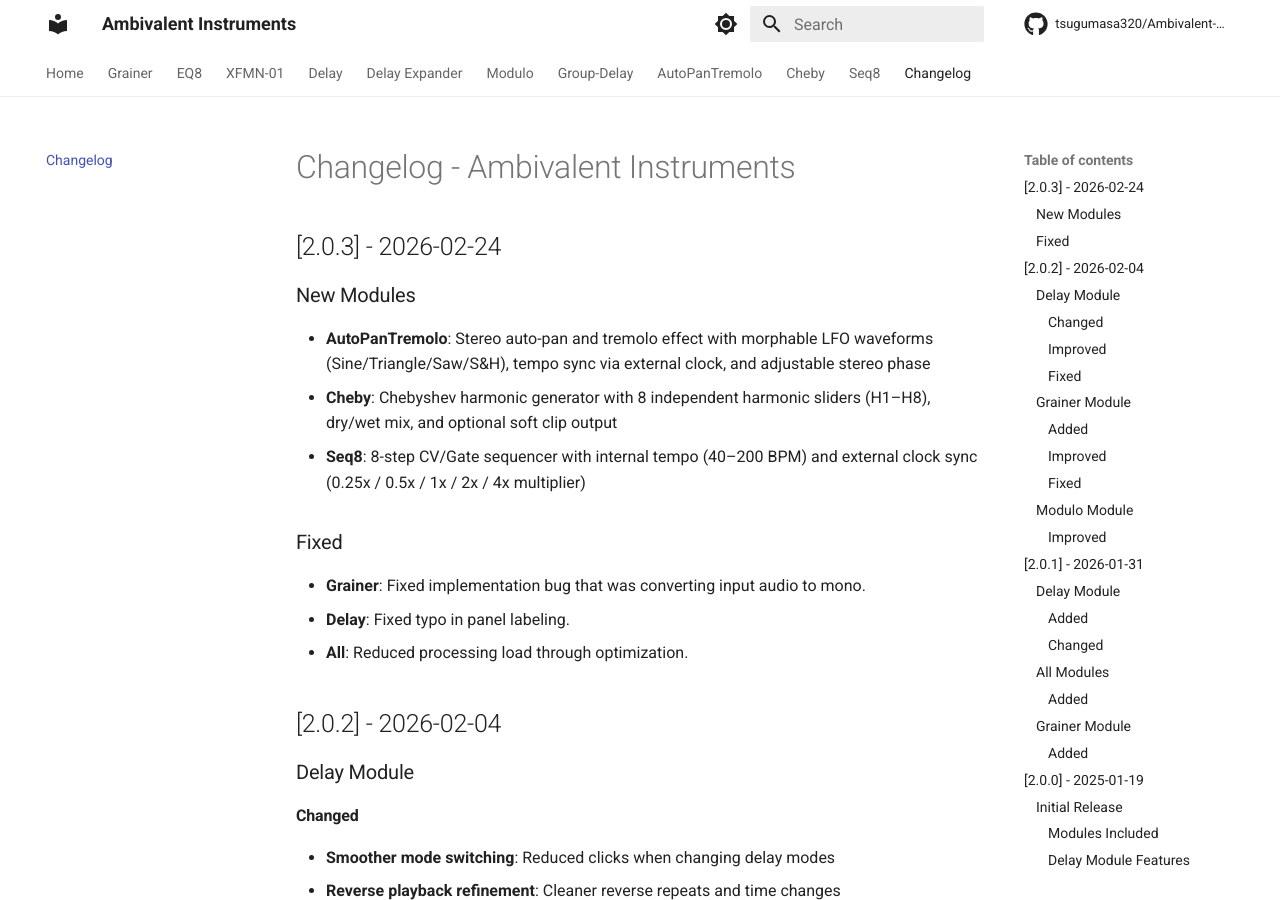
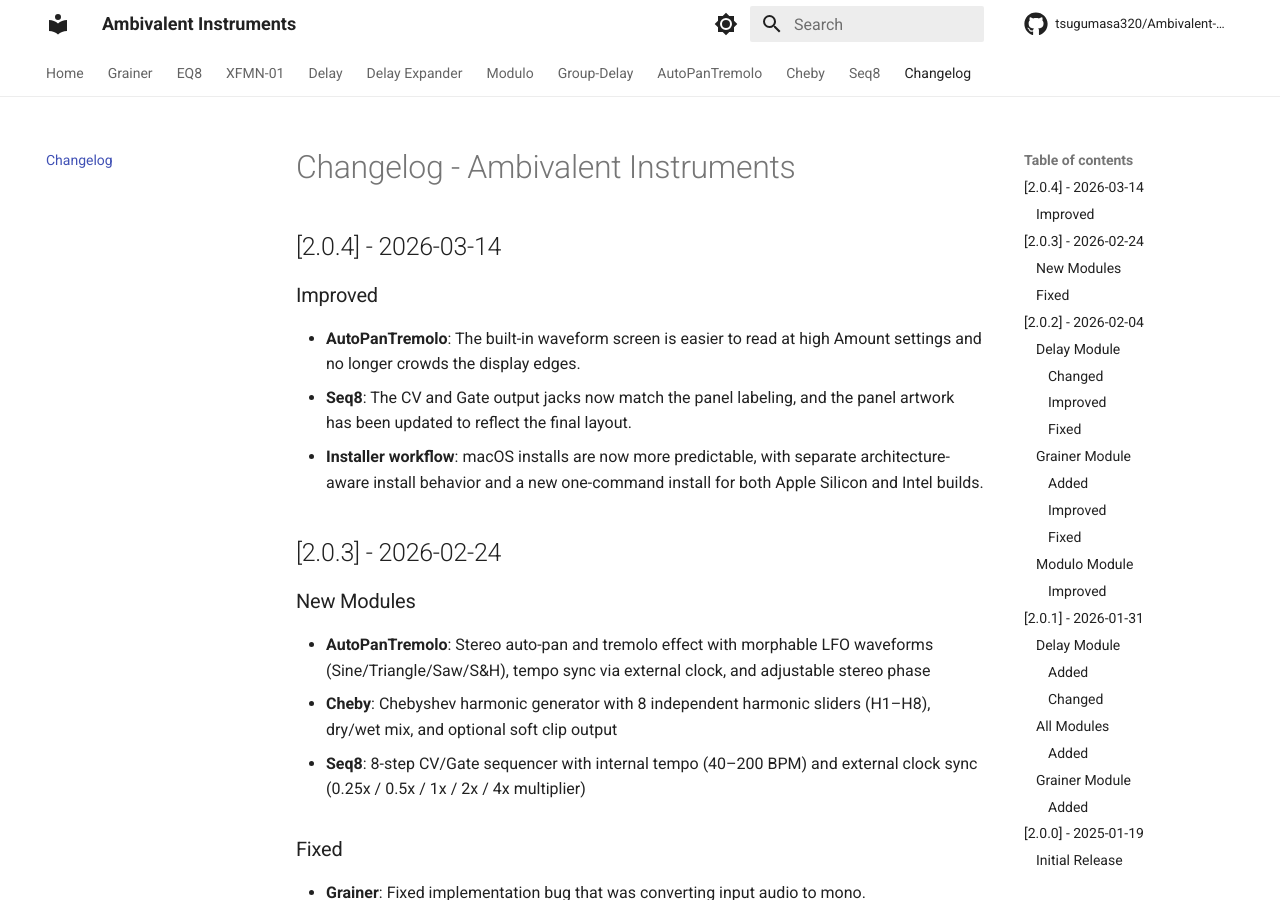
Before and after one commit to tsugumasa320/Ambivalent-Instruments-Manual, an MkDocs documentation site: the page built from docs/changelog.md, in a window 1280 px wide and 900 px high. Built offline with MkDocs 1.6.1 and Material for MkDocs 9.7.7, drawn with Linux system fonts in a browser that asks for light colours; comment, search, counter and statistics services are not loaded.

Commit message:
Update changelog for v2.0.4

```diff
--- a/docs/changelog.md
+++ b/docs/changelog.md
@@ -1,4 +1,12 @@
 # Changelog - Ambivalent Instruments
+
+## [2.0.4] - 2026-03-14
+
+### Improved
+
+- **AutoPanTremolo**: The built-in waveform screen is easier to read at high Amount settings and no longer crowds the display edges.
+- **Seq8**: The CV and Gate output jacks now match the panel labeling, and the panel artwork has been updated to reflect the final layout.
+- **Installer workflow**: macOS installs are now more predictable, with separate architecture-aware install behavior and a new one-command install for both Apple Silicon and Intel builds.
 
 ## [2.0.3] - 2026-02-24
 
```
